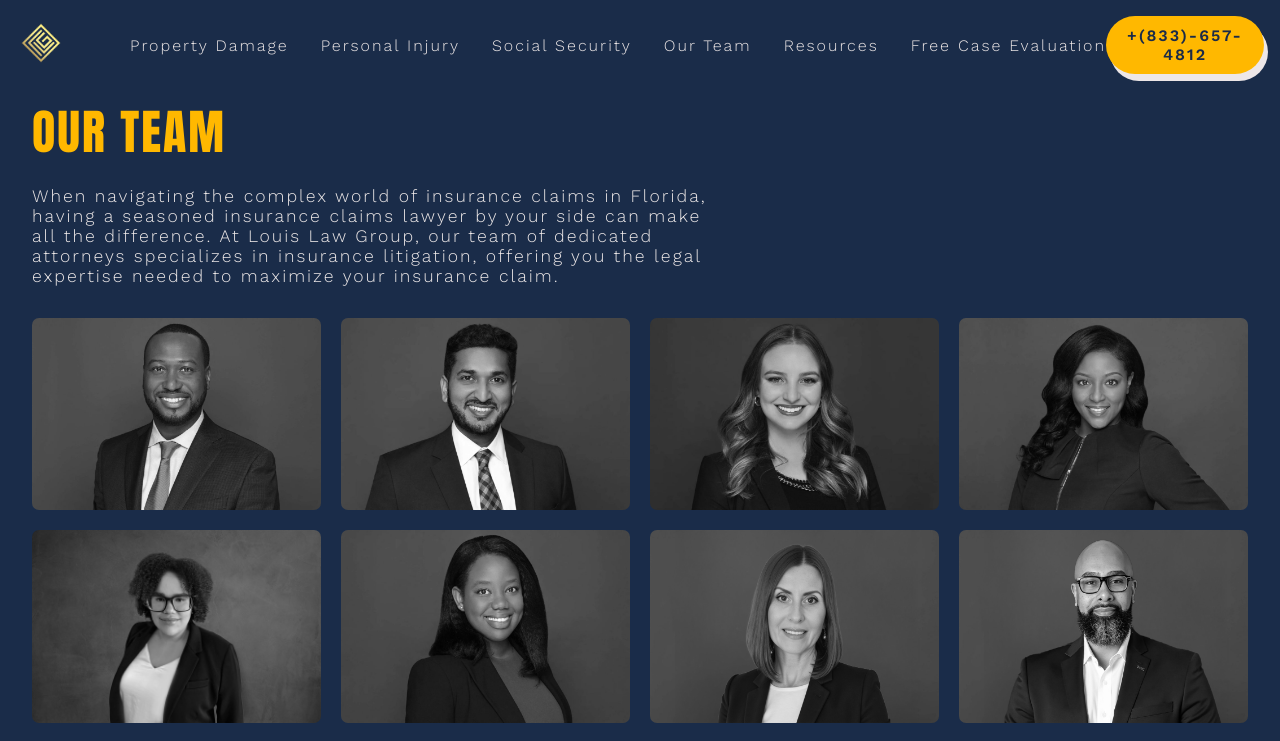
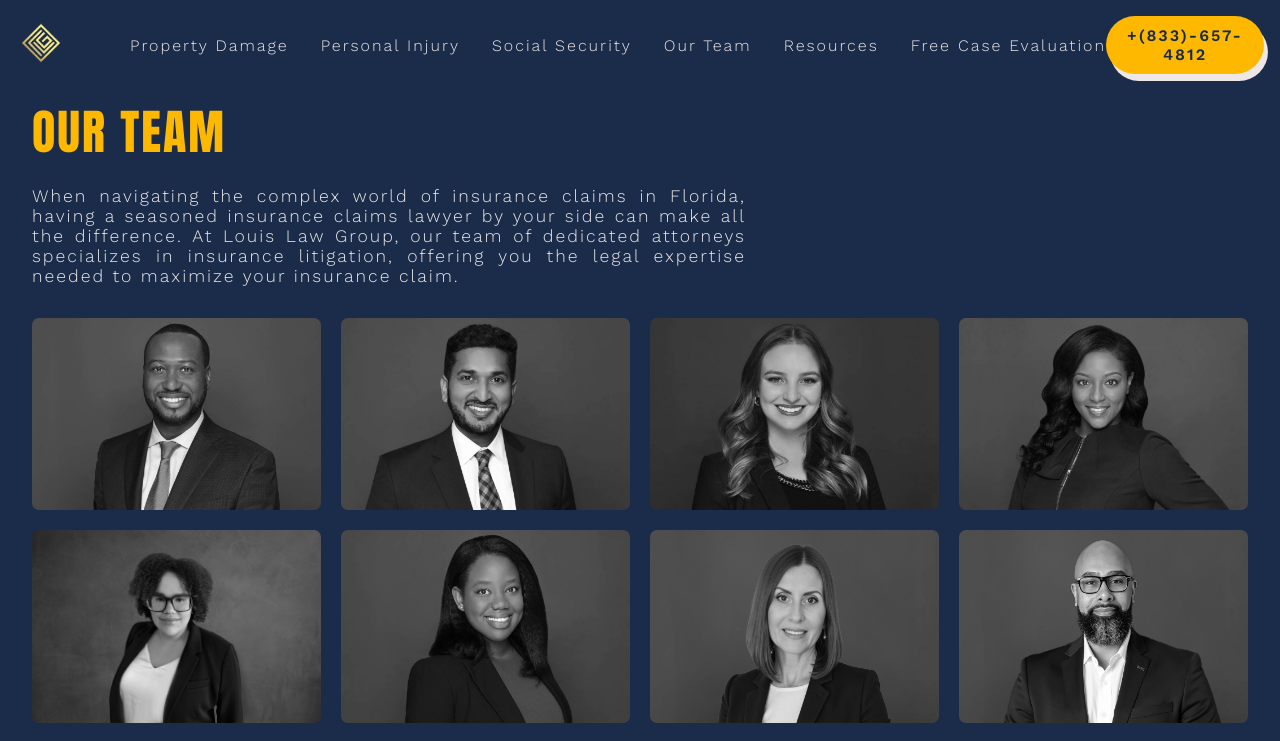
Before and after one commit to ymesadev/llg-front-end, a Next.js app: page /team in a window 1280 px wide. Shown: the top 741 px of the page. Built offline with nearby package versions, Linux system fonts and the light colour scheme.

Commit message:
Fix Team pages layout jusitfy text

```diff
--- a/src/app/team/team.module.css
+++ b/src/app/team/team.module.css
@@ -146,7 +146,8 @@
 }
 
 .teamDescription{
-  max-width: 700px;
+  max-width: 714px;
   color: #ece7e7;
   margin-bottom: 2rem;
+  text-align: justify;
 }
```
